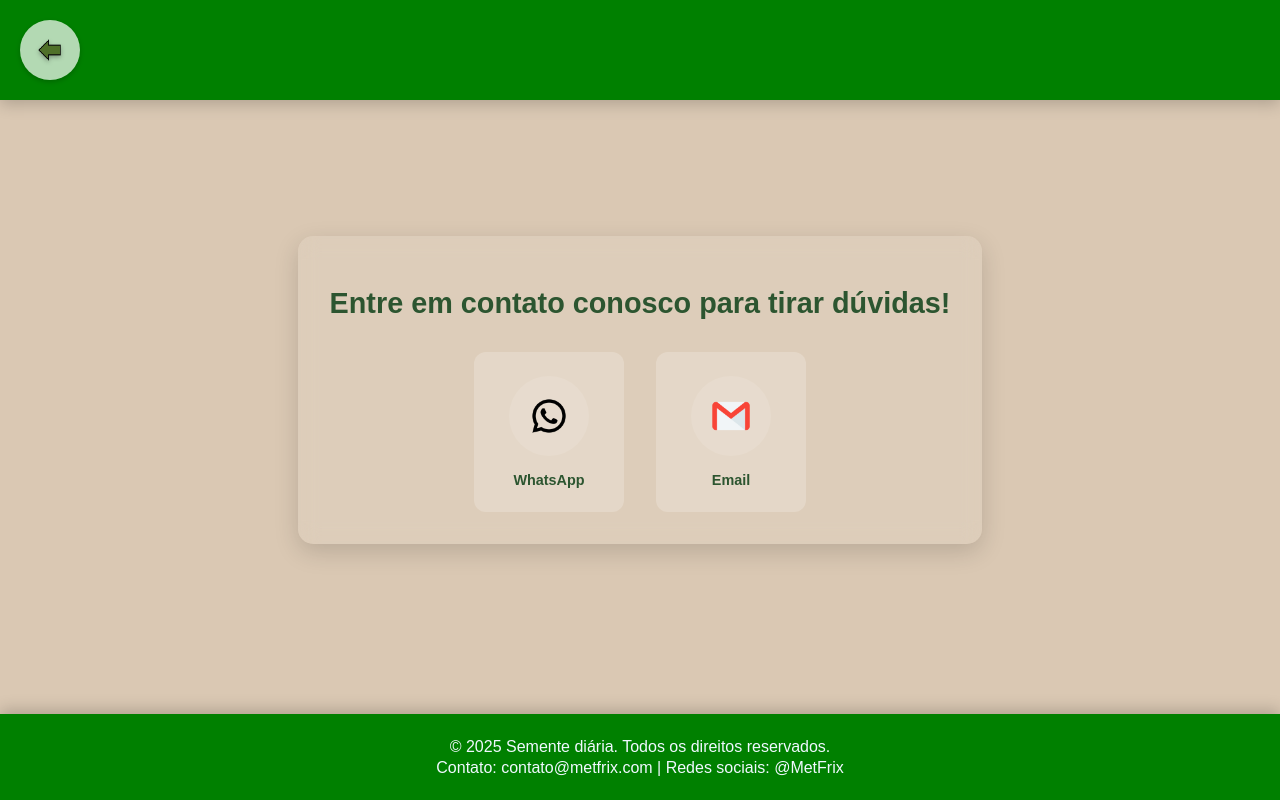
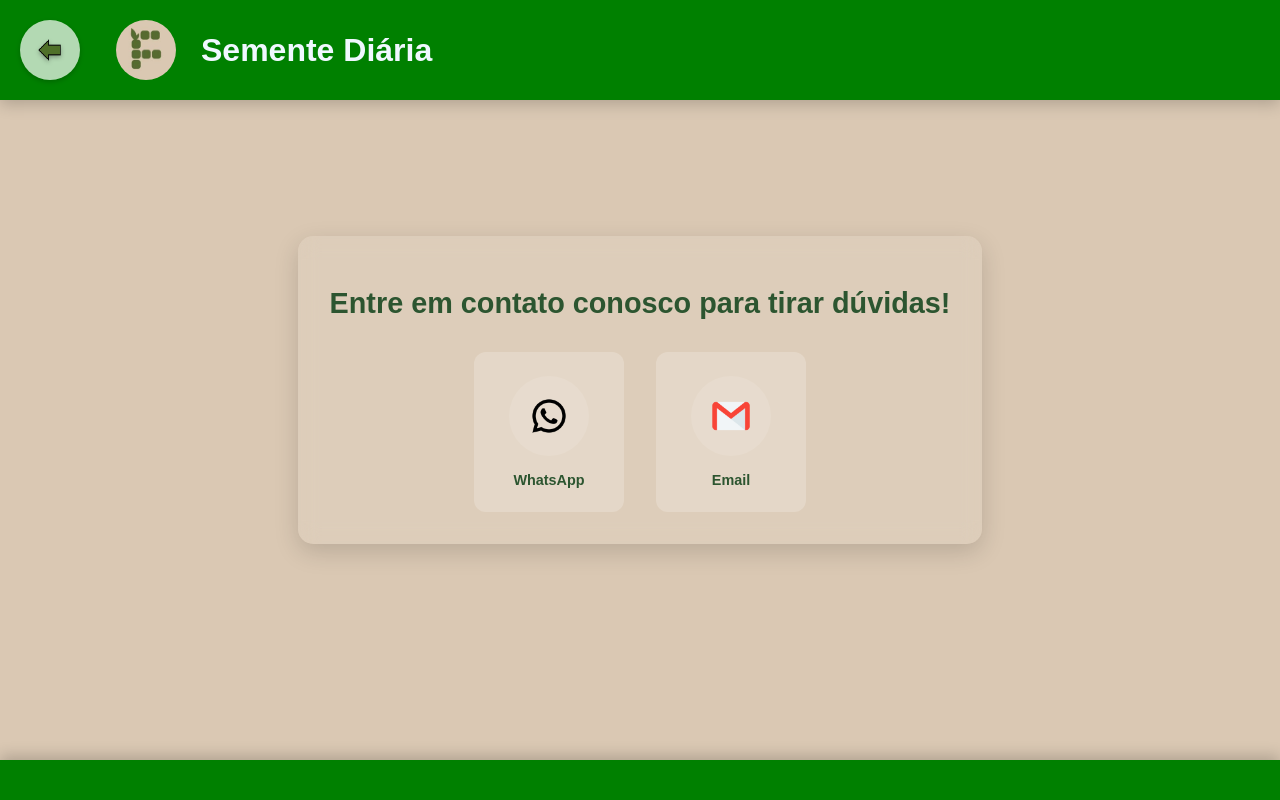
Before and after one commit to Adrelzin/Projeto-pp2, a Flask app: template templates/ajuda.html in a window 1280 px wide. Run offline with Flask 3, Linux system fonts and the light colour scheme; the template is opened without the code that fills it, so the values that code supplies are empty.

Commit message:
Update ajuda.html

```diff
--- a/templates/ajuda.html
+++ b/templates/ajuda.html
@@ -43,13 +44,65 @@
       animation: slideIn 0.6s ease-out;
     }
 
+    .header-left {
+      display: flex;
+      align-items: center;
+    }
+
+    .header-left h1 {
+      position: relative;
+      left: 125px;
+      color: aliceblue;
+      margin: 0 20px 0 0;
+    }
+
+    header img {
+      border-radius: 50%;
+    }
+
+    .logo {
+      position: relative;
+      left: 100px;
+    }
+
+    .seta {
+      position: absolute;
+      top: 20px;
+      left: 20px;
+      background: none;
+      border: none;
+      cursor: pointer;
+      z-index: 3;
+      padding: 10px;
+      background-color: rgba(255, 255, 255, 0.7);
+      border-radius: 50%;
+      width: 60px;
+      height: 60px;
+      display: flex;
+      align-items: center;
+      justify-content: center;
+      transition: all 0.3s ease;
+      box-shadow: 0 2px 5px rgba(0,0,0,0.2);
+    }
+
+    .seta:hover {
+      background-color: rgba(255, 255, 255, 0.9);
+      transform: scale(1.1);
+    }
+
+    .seta img {
+      width: 40px;
+      height: 40px;
+      filter: drop-shadow(0 2px 2px rgba(0,0,0,0.3));
+    }
+
     main {
       flex: 1;
       display: flex;
       justify-content: center;
       align-items: center;
       padding: 2rem;
-      margin-bottom: 120px; /* Espaço para o footer */
+      margin-bottom: 120px;
     }
 
     .bloco {
@@ -213,14 +213,14 @@
       animation: slideIn 0.8s ease;
     }
 
-    footer p {
-      color: aliceblue;
-      margin: 0.2rem;
-    }
   </style>
 </head>
 <body>
   <header>
+    <div class="header-left">
+      <img class="logo" src="{{ url_for('static', filename='logo.png') }}" alt="Logo" width="60" height="60">
+      <h1>Semente Diária</h1>
+    </div>
     <button class="seta" onclick="window.location.href='/'">
       <img src="/static/download-removebg-preview.png" alt="Voltar">
     </button>
@@ -238,46 +238,20 @@
             <span class="contact-label">WhatsApp</span>
           </a>
         </div>
-        <div class="contact-item" id="email-contact">
+
+        <div class="contact-item">
+          <a href="https://mail.google.com/mail/?view=cm&fs=1&to=adrelwilion@gmail.com&su=Contato%20-%20Semente%20Diária" target="_blank" class="contact-link">
             <div class="contact-button">
               <img src="/static/Email.ico" alt="Email">
             </div>
             <span class="contact-label">Email</span>
+          </a>
         </div>
       </div>
     </div>
   </main>
 
-  <!-- Notificação de cópia -->
-  <div id="notification" class="notification">
-    📧 Email copiado para a área de transferência!
-  </div>
-
   <footer>
-    <p>&copy; 2025 Semente diária. Todos os direitos reservados.</p>
-    <p>Contato: contato@metfrix.com | Redes sociais: @MetFrix</p>
   </footer>
-
-  <script>
-    function copyEmail() {
-      const email = 'adrelwilion@gmail.com';
-
-      const tempInput = document.createElement('input');
-      tempInput.value = email;
-      document.body.appendChild(tempInput);
-      tempInput.select();
-      document.execCommand('copy');
-      document.body.removeChild(tempInput);
-
-      const notification = document.getElementById('notification');
-      notification.classList.add('show');
-
-      setTimeout(() => {
-        notification.classList.remove('show');
-      }, 3000);
-    }
-
-    document.getElementById('email-contact').addEventListener('click', copyEmail);
-  </script>
 </body>
 </html>
```
Also changed, not shown: other parts of templates/ajuda.html (+14 -66 lines). Lines whose indentation alone changed are shown as unchanged.
